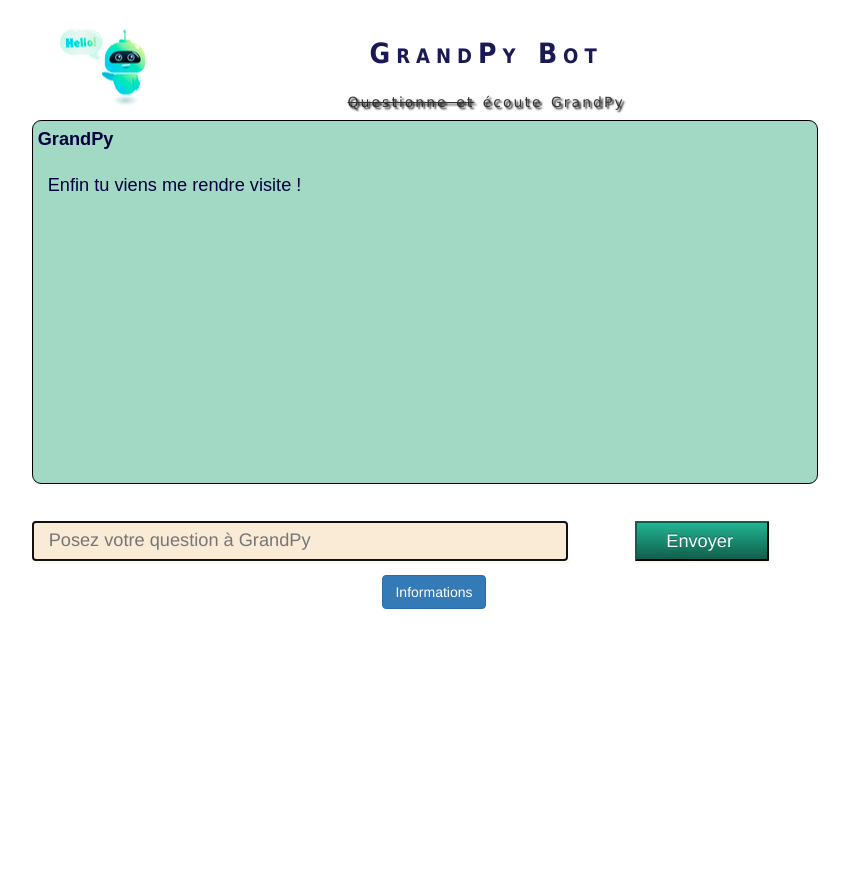
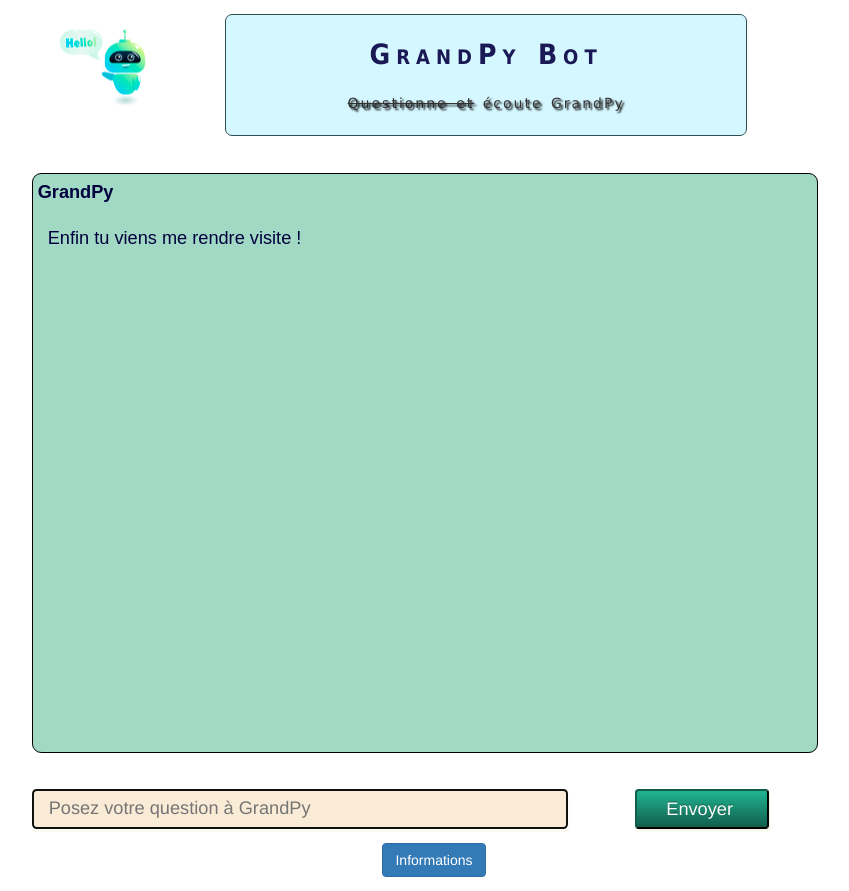
Before and after one commit to clemenceclaireR/GrandPyBot, a Flask app: page / in a window 1280 px wide. Shown: the whole page, without its empty margins (206-1055 px from the left). Before the commit the page ends 609 px from the top, so only its background shows below. Run offline with Flask 2, Linux system fonts and the light colour scheme; some libraries are stand-ins or nearby versions.

Commit message:
improved responsive on medium and large screen

```diff
--- a/app/static/css/style.css
+++ b/app/static/css/style.css
@@ -15,6 +15,7 @@ header {
     background-repeat: no-repeat;
     height: 100px;
 }
+
 
 #headline {
     font-size: 1em;
@@ -51,11 +52,10 @@ header {
     opacity: 1;
     background-color: #a1d9c5;
     height: 20em;
-    margin: 0 1em 1em 0;
+    margin: 1.2em 1em 1em 0;
     overflow: auto;
     font-size: 1.3em;
     font-family: arial;
-    /*box-shadow: 1px 2px 2px rgba(0,0,0,.5);*/
     border-radius: 0.5em;
 }
 
@@ -94,6 +94,7 @@ input, .user {
     padding: 5px;
     color: #520b52;
     box-shadow: 1px 2px 2px rgba(245,245,220,.8);
+    border-radius: 0.2em;
     /*border: solid 0.1em darkslategrey;*/
 }
 
@@ -177,9 +178,8 @@ footer {
 
 /* MEDIA QUERIES  */
 
-/* small devices */
-@media all and (max-device-width: 480px)
-{
+/* small devices like smartphones */
+@media all and (max-width: 480px) {
     /* Header zone */
     #logo {
         background-position: center; /* accordingly to bootstrap grid */
@@ -198,23 +198,16 @@ footer {
         margin-top: 1em;
     }
 
-/* large devices (lt 1200) */
-@media all and (max-device-width: 1280px)
-{
-    /* Chat zone */
-    #chatwindow {;
-        height: 510px;
-    }
-}
-
-
-    /* Chat zone */
     #chatwindow {;
         height: 440px;
         margin: 0;
     }
 
-    .user, .grandpybot {
+    #title_catchphrase {
+
+    }
+
+     .user, .grandpybot {
         font-size: 0.9em;
     }
 
@@ -226,6 +219,7 @@ footer {
         height: 120px;
     }
 
+
     #chatform {
         margin: 10px 0 10px 0;
         font-size: 1.2em;
@@ -235,8 +229,47 @@ footer {
         font-size: 1.2em;
     }
 
-    /* Footer zone */
     footer {
         margin-top: 10px;
     }
 }
+
+/* margin when "Envoyer" button go under form bar */
+@media all and (min-width: 480px) and (max-width: 767px) {
+    #submit {
+        margin-top: 1.2em;
+    }
+}
+
+/* tablet or moderate size computer screen (lt 1200) */
+@media all and (min-width: 700px) and (max-width: 1899px) {
+
+
+    #chatwindow {
+        margin-top: 2em;
+        height: 580px;
+    }
+
+    #title_catchphrase {
+        background-color: #d5f7ff;
+        padding-bottom: 1em;
+        border-radius: 0.5em;
+        border: solid 1px darkslategrey;
+    }
+}
+
+/* for computer screen */
+@media all and (min-width: 1899px) and (max-width: 1920px)  {
+
+    #chatwindow {
+        margin-top: 2em;
+        height: 600px;
+    }
+
+    #title_catchphrase {
+        background-color: #d5f7ff;
+        padding-bottom: 1em;
+        border-radius: 0.5em;
+        border : solid 1px darkslategrey;
+    }
+}
--- a/app/templates/index.html
+++ b/app/templates/index.html
@@ -42,7 +42,7 @@
       </a>
 
       <!-- Title and catchphrase -->
-      <div class="col-xs-6 col-sm-6 col-md-5 col-lg-5">
+      <div class="col-xs-6 col-sm-6 col-md-5 col-lg-5" id="title_catchphrase">
         <h1 id="title">
           <span>GrandPy Bot</span>
         </h1>
--- a/requirements.txt
+++ b/requirements.txt
@@ -1,10 +1,10 @@
 wtforms==2.3.1
-requests==2.23.0
+requests==2.24.0
 flask-wtf==0.14.3
 requests-mock==1.8.0
 gunicorn==20.0.4
 heroku.env==0.5.5
 blinker==1.4
-pytest==5.4.1
-pytest-cov==2.8.1
+pytest==5.4.3
+pytest-cov==2.10.0
 coverage==5.1
```
